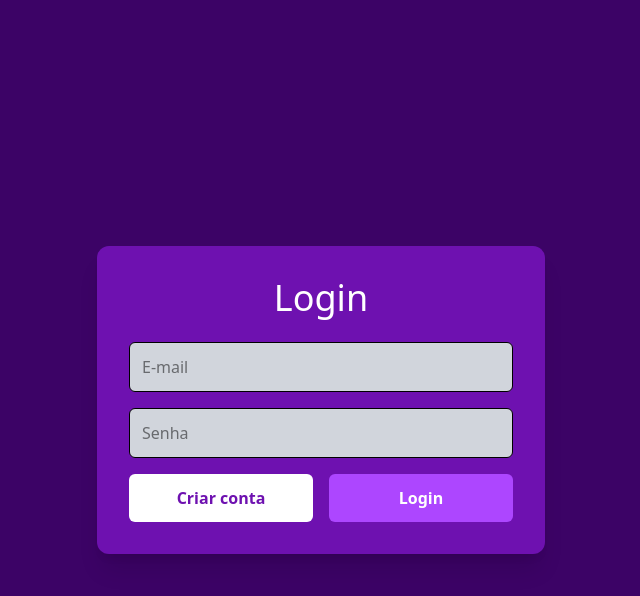
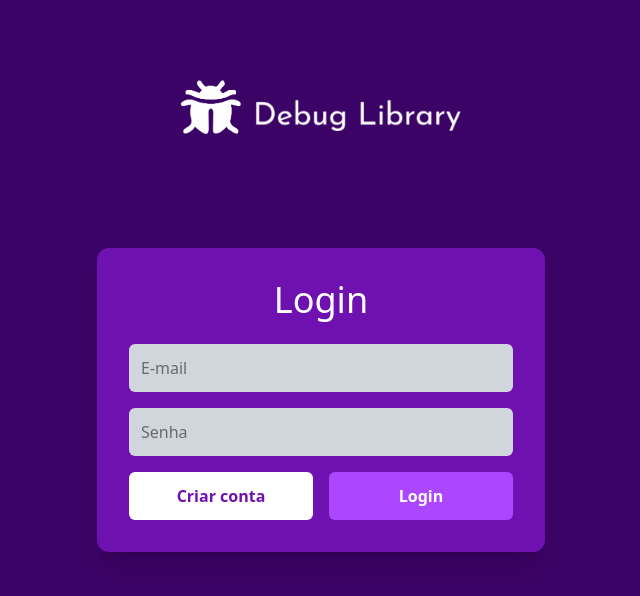
Before and after one commit to Debug-Library/debug-library-frontend, a React (Vite) app: page / in a window 1280 px wide. Shown: the top 596 px of the page, without its empty margins (319-959 px from the left). Built offline with nearby package versions, Linux system fonts and the light colour scheme.

Commit message:
feat: adicionar pasta de imagens na raiz do projeto

```diff
--- a/src/App.tsx
+++ b/src/App.tsx
@@ -1,4 +1,4 @@
-import Login from "./components/Login"
+import Login from "./components/Login/Login"
 
 function App() {
   return (
--- a/src/components/Login.tsx
+++ /dev/null
@@ -1,43 +0,0 @@
-export const Login = () => {
-    return (
-      <>
-        <div className="bg-purple-950 min-h-screen flex items-center justify-center">
-        <section className="bg-purple-800 w-full max-w-md p-8 rounded-xl shadow-xl mx-4 sm:mx-8">
-            <h2 className="font-montserrat text-4xl text-white text-center mb-6">Login</h2>
-
-            <form className="space-y-4" action="">
-              <input
-                type="email"
-                placeholder="E-mail"
-                className="w-full p-3 rounded-md border bg-gray-300 focus:outline-none focus:ring-2 focus:ring-purple-600"
-              />
-
-              <input
-                type="password"
-                placeholder="Senha"
-                className="w-full p-3 rounded-md border bg-gray-300 focus:outline-none focus:ring-2 focus:ring-purple-500"
-              />
-
-              <div className="flex flex-col sm:flex-row sm:space-x-4 space-y-4 sm:space-y-0">
-                <button
-                  type="button"
-                  className="w-full sm:w-1/2 bg-white text-purple-800 font-semibold py-3 rounded-md hover:bg-purple-100 transition"
-                >
-                  Criar conta
-                </button>
-
-                <button
-                  type="submit"
-                  className="w-full sm:w-1/2 bg-purple-500 text-white font-semibold py-3 rounded-md hover:bg-purple-600 transition"
-                >
-                  Login
-                </button>
-              </div>
-            </form>
-          </section>
-        </div>
-      </>
-    );
-  };
-
-export default Login;
--- a/src/components/Login/Login.tsx
+++ b/src/components/Login/Login.tsx
@@ -26,7 +26,13 @@ export const Login = () => {
     <div className="bg-purple-950 min-h-screen flex items-center justify-center">
       <section className="font-montserrat bg-purple-800 w-full max-w-md p-8 rounded-xl shadow-xl mx-4 sm:mx-8">
         <h2 className="font-montserrat text-4xl text-white text-center mb-6">Login</h2>
-
+        <div className="fixed top-0 left-0 right-0 flex justify-center items-start h-[100px]">
+              <img
+                src="/src/assets/Logotipo-Debug-Library.png"
+                className="w-70 h-auto py-20"
+                alt="Logotipo Debug Library"
+              />
+            </div>
         <form className="space-y-4" onSubmit={handleSubmit(onSubmit)}>
           <div>
             <input
```
Also changed, not shown: src/assets/Logotipo-Debug-Library.png (renamed from src/components/assets/Logotipo-Debug-Library.png).
